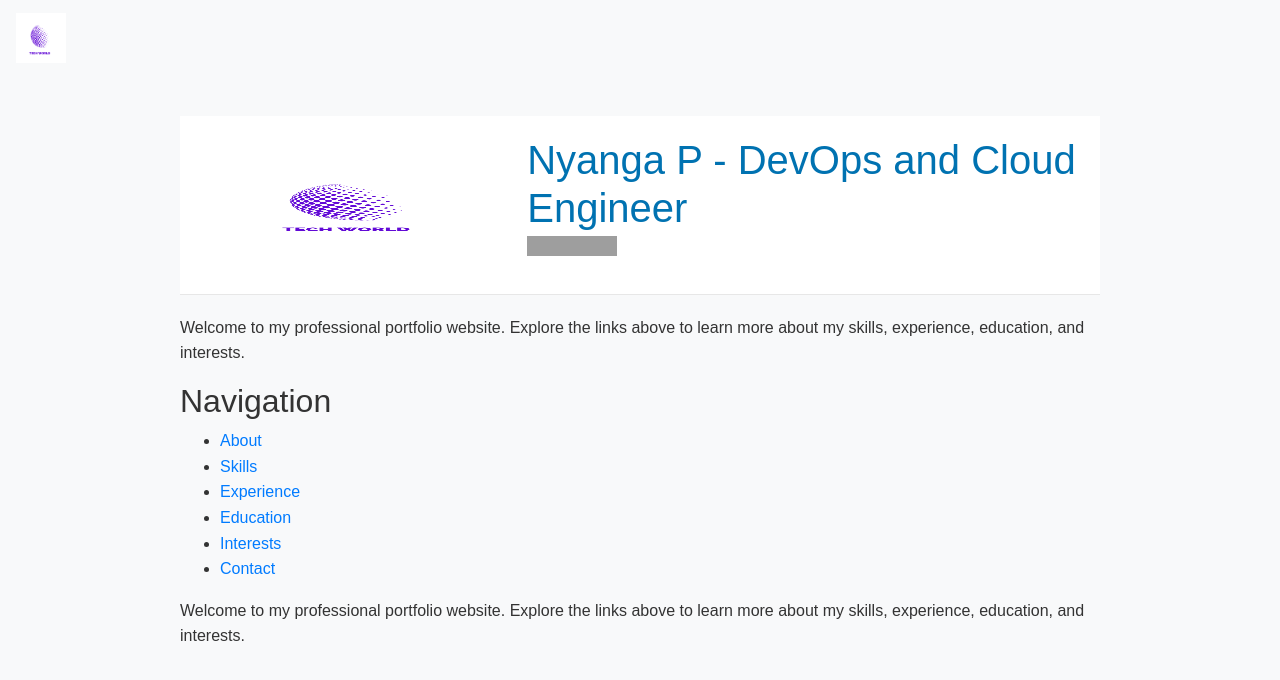
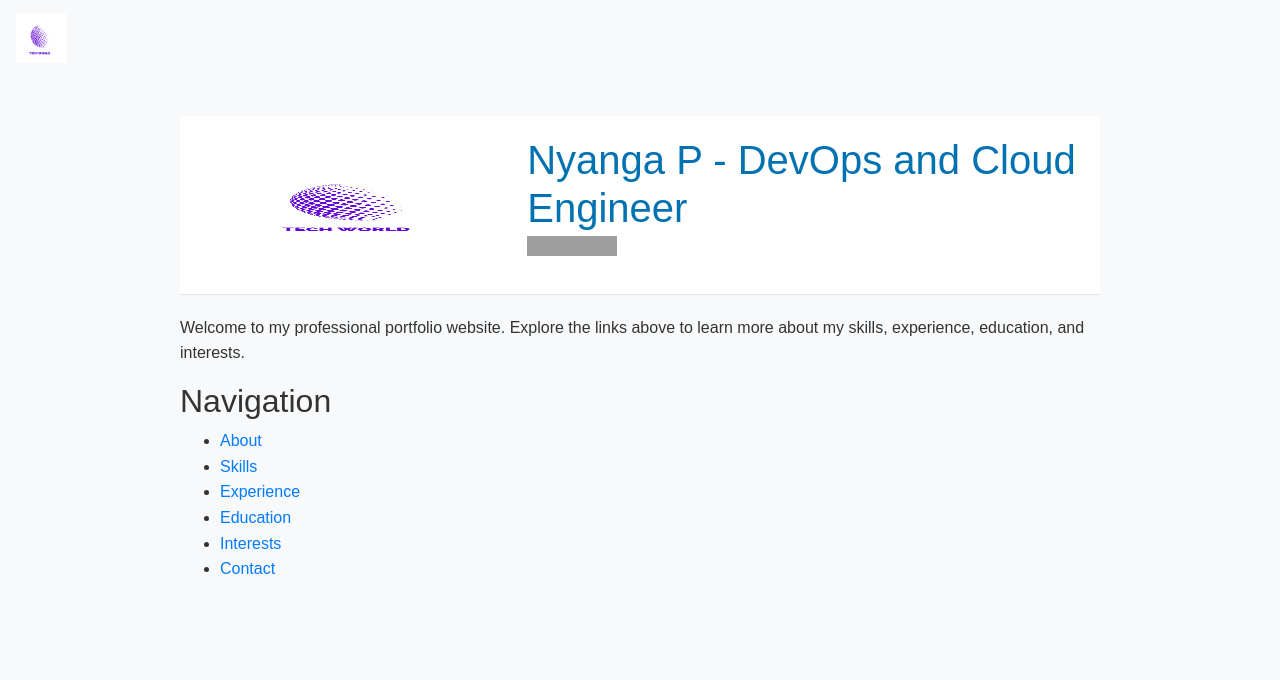
Before and after one commit to m-pasima/techy, a Jekyll site: the page built from index.md, in a window 1280 px wide. Shown: the top 680 px of the page. Built offline with Jekyll 4.4.1, drawn with Linux system fonts in a browser that asks for light colours; nearby versions of some CDN libraries; grey boxes are pictures that could not be loaded.

Commit message:
Update index.md

```diff
--- a/index.md
+++ b/index.md
@@ -24,5 +24,3 @@ Welcome to my professional portfolio website. Explore the links above to learn m
 - [Education]({{ site.baseurl }}/education/)
 - [Interests]({{ site.baseurl }}/interests/)
 - [Contact]({{ site.baseurl }}/contact/)
-
-Welcome to my professional portfolio website. Explore the links above to learn more about my skills, experience, education, and interests.
```
